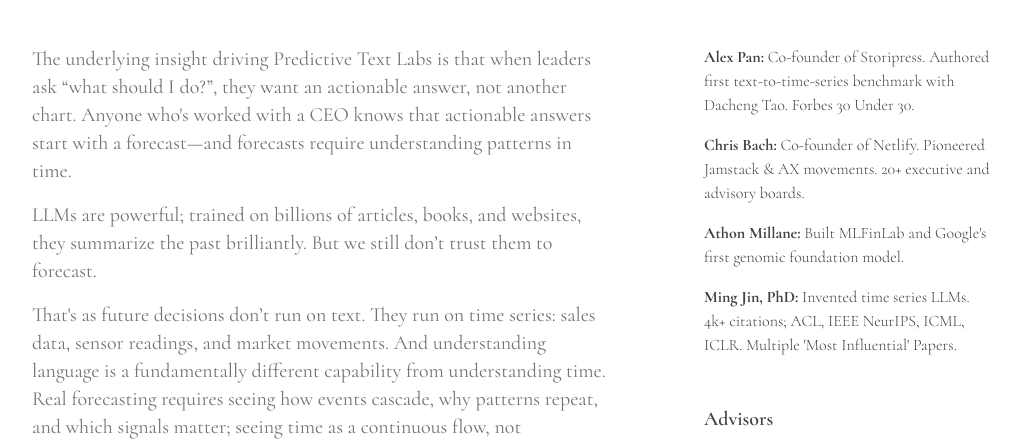
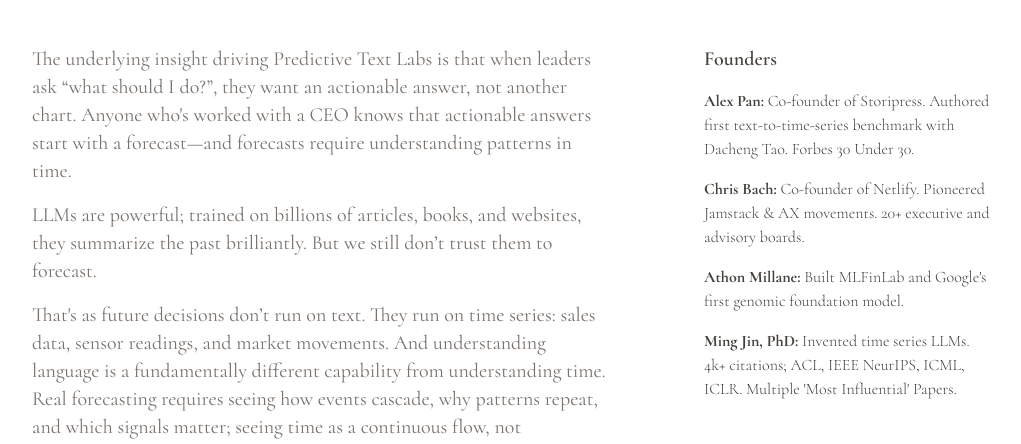
Before and after one commit to edictive/PTL-Landing, a website: page index.html in a window 1280 px wide. Shown: the part 295-739 px from the top of the page, without its empty margins (112-1133 px from the left). Drawn offline with nearby package versions, Linux system fonts and the light colour scheme.

Commit message:
chore: small tweaks

```diff
--- a/index.html
+++ b/index.html
@@ -124,18 +124,18 @@
     </script>
   </head>
 
-  <body class="overflow-x-hidden bg-white text-left">
+  <body class="overflow-x-hidden bg-white">
     <!-- Main Content -->
     <main
-      class="flex min-h-screen flex-col items-start justify-start gap-8 px-4 pt-16 pb-48 lg:mx-0 lg:flex-row lg:gap-12 lg:pt-[6rem]"
+      class="flex min-h-screen flex-col items-start justify-start gap-8 px-1 pt-16 pb-48 md:px-4 lg:flex-row lg:gap-12 lg:pt-[6rem]"
     >
       <div
-        class="mx-auto mb-8 w-full max-w-screen-xl px-6 text-left lg:max-w-[62rem] lg:px-0"
+        class="mx-auto mb-8 w-full max-w-screen-xl px-6 lg:max-w-[62rem] lg:px-0"
       >
         <div
-          class="mt-12 flex w-full flex-col items-start gap-16 text-xl lg:mx-0 lg:grid lg:max-w-none lg:grid-cols-[36rem_20rem] lg:justify-center lg:gap-x-24 lg:gap-y-12"
+          class="mt-12 flex w-full flex-col items-start gap-16 text-xl lg:grid lg:max-w-none lg:grid-cols-[36rem_20rem] lg:justify-center lg:gap-x-24 lg:gap-y-12"
         >
-          <header class="max-w-[36rem] lg:col-start-1 lg:max-w-[36rem]">
+          <header class="max-w-[36rem] lg:col-start-1">
             <h1
               class="mb-1 text-6xl font-medium tracking-wider text-stone-700 lg:mb-3 lg:text-8xl"
             >
@@ -145,9 +145,7 @@
               Text Labs.
             </p>
           </header>
-          <section
-            class="max-w-[36rem] flex-1 text-stone-500 lg:col-start-1 lg:max-w-[36rem]"
-          >
+          <section class="max-w-[36rem] flex-1 text-stone-500 lg:col-start-1">
             <p class="mb-4">
               The underlying insight driving Predictive Text Labs is that when
               leaders ask “what should I do?”, they want an actionable answer,
@@ -186,9 +184,12 @@
 
           <!-- Our team: text-only list -->
           <section
-            class="mt-0 w-full shrink-0 text-stone-500 lg:sticky lg:top-48 lg:col-start-2 lg:w-[18rem] lg:max-w-none lg:text-stone-700"
+            class="mt-0 w-full max-w-[36rem] shrink-0 text-stone-500 lg:sticky lg:top-12 lg:col-start-2 lg:row-start-2 lg:w-[18rem] lg:max-w-none lg:text-stone-700"
           >
             <ul class="space-y-4 text-xl lg:text-base">
+              <h2 class="mt-12 mb-4 text-3xl font-semibold lg:mt-0 lg:text-xl">
+                Founders
+              </h2>
               <li>
                 <span class="font-bold">Alex Pan:</span>
                 <span class="font-light"
@@ -241,9 +242,7 @@
           <div
             class="mt-16 flex flex-col items-start gap-4 lg:col-start-1 lg:mt-0"
           >
-            <div
-              class="max-w-[36rem] flex-1 text-xl text-stone-500 lg:max-w-[36rem]"
-            >
+            <div class="max-w-[36rem] flex-1 text-xl text-stone-500">
               <h2 class="mb-4 text-3xl font-semibold lg:mt-10">Join us</h2>
               <p class="mb-4">
                 Our team consists of researchers, developers, and builders, and
```
Also changed, not shown: README.md (deleted).
